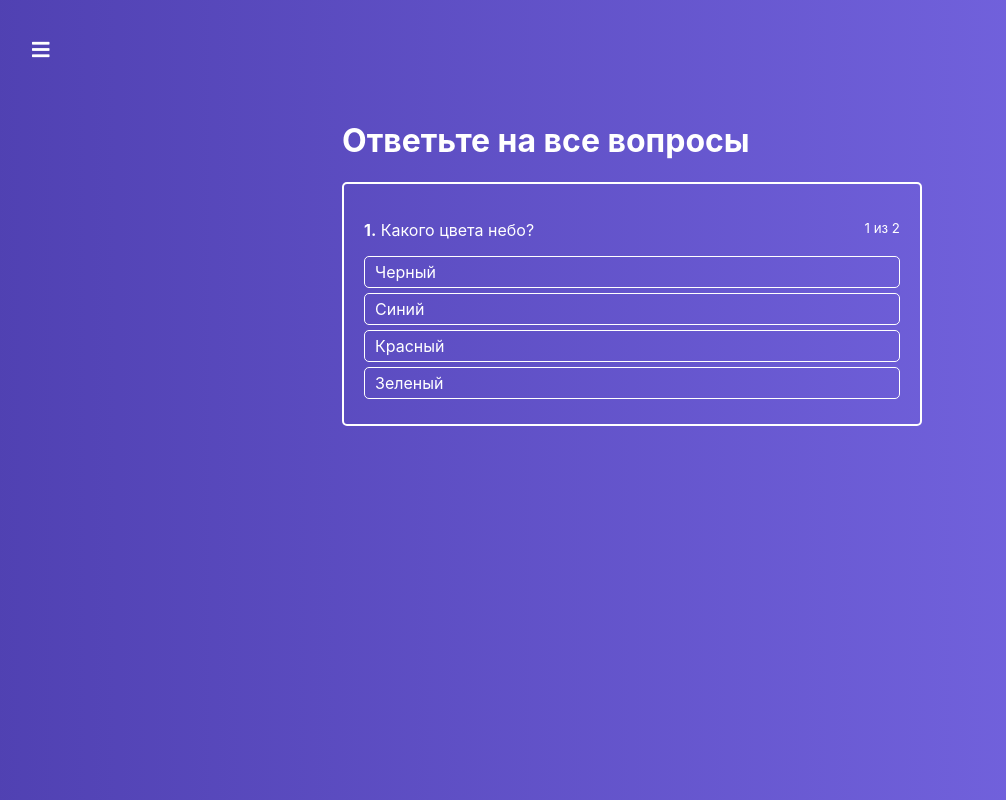
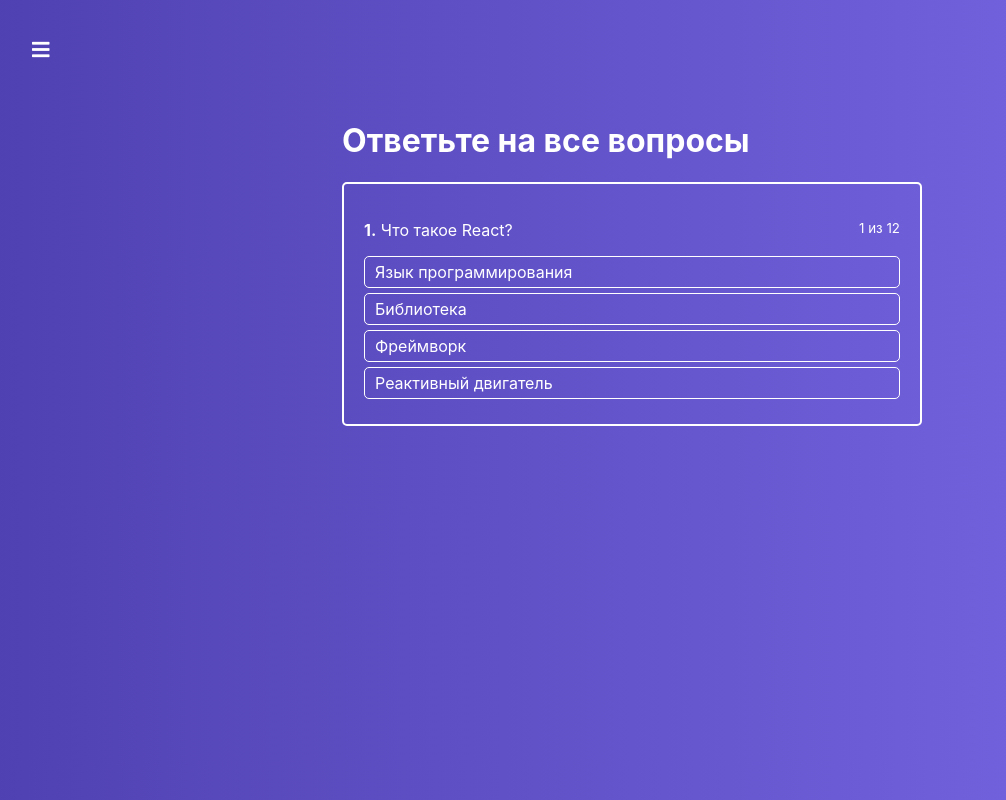
Before and after one commit to JENIA89/React-interview, a React (Create React App) app: page /quiz/1 in a window 1280 px wide. Shown: the whole page, without its empty margins (8-1014 px from the left). Built offline with nearby package versions, Linux system fonts and the light colour scheme.

Commit message:
feat: add questions

```diff
--- a/src/components/UI/Button/Button.module.css
+++ b/src/components/UI/Button/Button.module.css
@@ -8,6 +8,7 @@
   text-transform: uppercase;
   font-size: 12px;
   font-weight: bold;
+  cursor: pointer;
 }
 .Button:focus {
   outline: none;
--- a/src/containers/Quiz/Quiz.js
+++ b/src/containers/Quiz/Quiz.js
@@ -11,25 +11,138 @@ class Quiz extends React.Component {
     answerState: null,
     quiz: [
       {
-        question: "Какого цвета небо?",
+        question: "Что такое React?",
         rightAnswer: 2,
         id: 1,
         answers: [
-          { text: "Черный", id: 1 },
-          { text: "Синий", id: 2 },
-          { text: "Красный", id: 3 },
-          { text: "Зеленый", id: 4 },
+          { text: "Язык программирования", id: 1 },
+          { text: "Библиотека", id: 2 },
+          { text: "Фреймворк", id: 3 },
+          { text: "Реактивный двигатель", id: 4 },
         ],
       },
       {
-        question: "В каком году основали Санкт-Петербург?",
+        question: "Что такое Props?",
         rightAnswer: 3,
         id: 2,
         answers: [
-          { text: "1700", id: 1 },
-          { text: "1702", id: 2 },
-          { text: "1703", id: 3 },
-          { text: "1803", id: 4 },
+          { text: "Состояние", id: 1 },
+          { text: "Ссылки", id: 2 },
+          { text: "Свойства", id: 3 },
+          { text: "Я не знаю", id: 4 },
+        ],
+      },
+      {
+        question: "Что такое JSX?",
+        rightAnswer: 1,
+        id: 3,
+        answers: [
+          { text: "Ярлык для JavaScript XML", id: 1 },
+          { text: "Язык стилей", id: 2 },
+          { text: "фреймворк для React", id: 3 },
+          { text: "Язык запросов", id: 4 },
+        ],
+      },
+      {
+        question: "Что такое Virtual DOM в React?",
+        rightAnswer: 2,
+        id: 4,
+        answers: [
+          { text: "Что-то виртуальное", id: 1 },
+          { text: "Объект, копия реального DOM дерева", id: 2 },
+          { text: "Массив HTML элементов", id: 3 },
+          { text: "Тип данных в JavaScript", id: 4 },
+        ],
+      },
+      {
+        question: "Что такое State?",
+        rightAnswer: 4,
+        id: 5,
+        answers: [
+          { text: "функция", id: 1 },
+          { text: "Ссылки", id: 2 },
+          { text: "Свойства", id: 3 },
+          { text: "Состояние интерфейса", id: 4 },
+        ],
+      },
+      {
+        question: "Что такое Jest?",
+        rightAnswer: 3,
+        id: 6,
+        answers: [
+          { text: "Промис", id: 1 },
+          { text: "CMS", id: 2 },
+          { text: "фреймворк для unit тестирования", id: 3 },
+          { text: "Для работы с асинхронным кодом", id: 4 },
+        ],
+      },
+      {
+        question: "Какая разница между Props и State?",
+        rightAnswer: 3,
+        id: 7,
+        answers: [
+          { text: "Никакой", id: 1 },
+          { text: "Props можно изменнять, а State нет", id: 2 },
+          { text: "State можно изменнять, а Props нет", id: 3 },
+          { text: "Понятия не имею", id: 4 },
+        ],
+      },
+      {
+        question: "Что значит компонент mounted?",
+        rightAnswer: 3,
+        id: 8,
+        answers: [
+          { text: "Ещё не отрисован", id: 1 },
+          { text: "Не может быть отрисован", id: 2 },
+          { text: "Соединен с DOM деревом", id: 3 },
+          { text: "Вернёт промис", id: 4 },
+        ],
+      },
+      {
+        question: "Что такое Redux?",
+        rightAnswer: 4,
+        id: 9,
+        answers: [
+          { text: "ЧТо-то не понятное", id: 1 },
+          { text: "Жизненный цикл компонента", id: 2 },
+          { text: "функция обратного вызова", id: 3 },
+          { text: "Объект, содержащий все состояние приложения", id: 4 },
+        ],
+      },
+      {
+        question: "Можно изменять state на прямую?",
+        rightAnswer: 2,
+        id: 10,
+        answers: [
+          { text: "Да", id: 1 },
+          { text: "Нет", id: 2 },
+          { text: "Иногда", id: 3 },
+          { text: "Я только так и изменяю state", id: 4 },
+        ],
+      },
+      {
+        question: "Для чего делается eject?",
+        rightAnswer: 3,
+        id: 11,
+        answers: [
+          { text: "Чтобы было", id: 1 },
+          { text: "Сбросить настройки", id: 2 },
+          { text: "Для модификации конфигурации проекта", id: 3 },
+          { text: "Для тестирования", id: 4 },
+        ],
+      },
+      {
+        question: "Зачем нужен Redux Thunk?",
+        rightAnswer: 2,
+        id: 12,
+        answers: [
+          { text: "Отключает асинхронный режим", id: 1 },
+          {
+            text: "Позволяет изменять остояние в Redux в асинхронном режиме",
+            id: 2,
+          },
+          { text: "Не пользуюсь", id: 3 },
+          { text: "Это как Redux, только Redux Thunk", id: 4 },
         ],
       },
     ],
```
Also changed, not shown: 1 other file (tests, documents, lock files or other folders).
